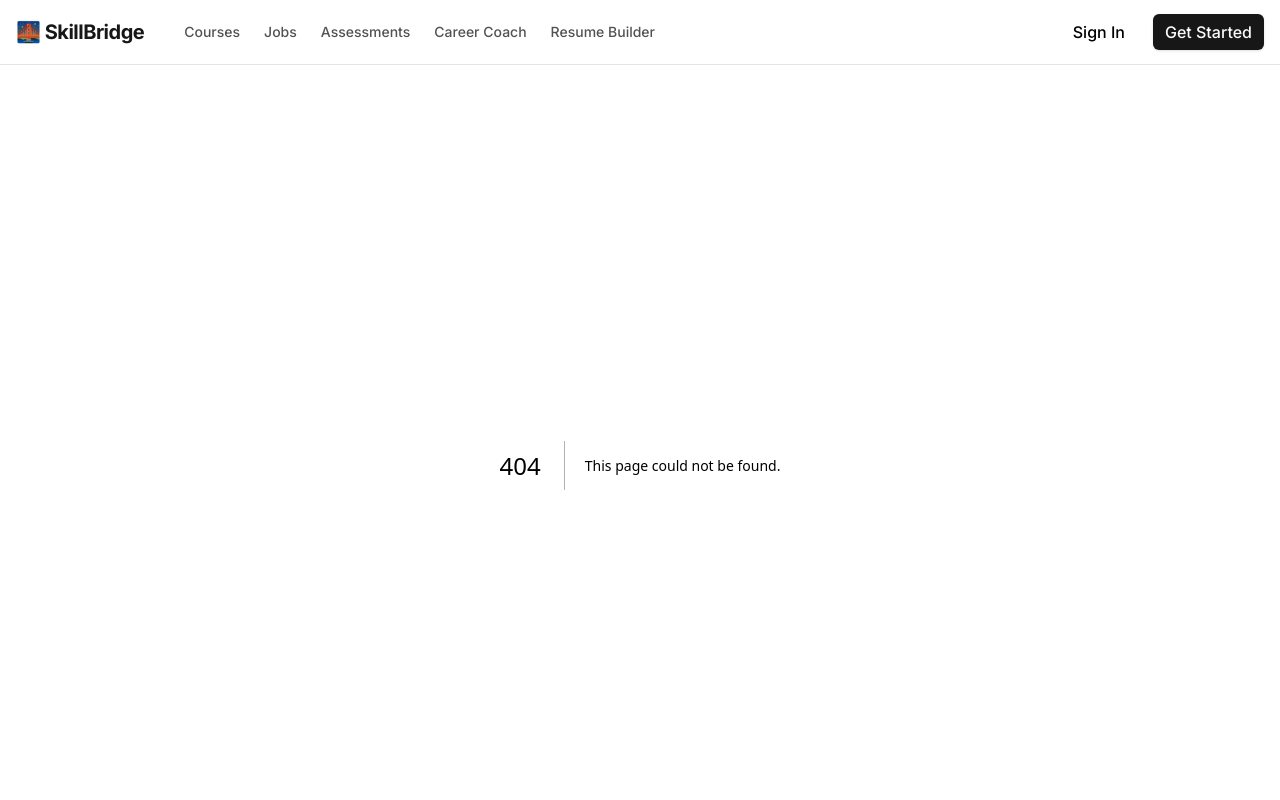
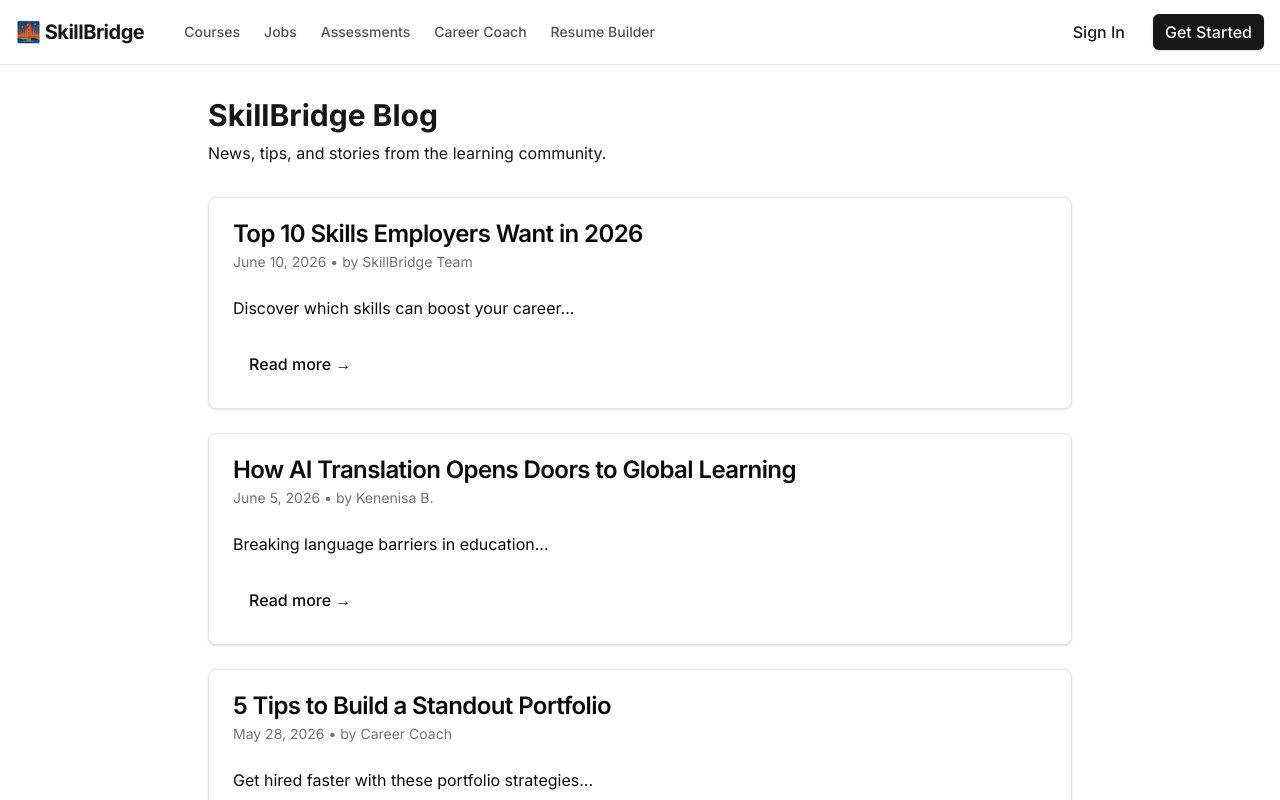
Before and after one commit to kenenisabeyan/edot-bridge, a Next.js app: page /blog in a window 1280 px wide. Before the commit this address had no page. Shown: the top 800 px of the page. Built offline with nearby package versions, Linux system fonts and the light colour scheme.

Commit message:
feat: create BlogPostPage component with dynamic post rendering and navigation

```diff
--- /dev/null
+++ b/app/blog/[slug]/page.tsx
@@ -0,0 +1,43 @@
+import { notFound } from "next/navigation";
+import Link from "next/link";
+import { Button } from "@/components/ui/button";
+
+const postsContent: Record<string, { title: string; content: string; date: string; author: string }> = {
+  "top-skills-2026": {
+    title: "Top 10 Skills Employers Want in 2026",
+    content: "Full content here... (mock) Employers are looking for AI, data analysis, soft skills, and more.",
+    date: "June 10, 2026",
+    author: "SkillBridge Team"
+  },
+  "ai-translation": {
+    title: "How AI Translation Opens Doors to Global Learning",
+    content: "AI is breaking language barriers... (mock) Now you can learn in Amharic, Afaan Oromo, and more.",
+    date: "June 5, 2026",
+    author: "Kenenisa B."
+  },
+  "portfolio-tips": {
+    title: "5 Tips to Build a Standout Portfolio",
+    content: "Include projects, certificates, and a clear bio... (mock) Use our portfolio builder!",
+    date: "May 28, 2026",
+    author: "Career Coach"
+  }
+};
+
+export default async function BlogPostPage({ params }: { params: Promise<{ slug: string }> }) {
+  const { slug } = await params;
+  const post = postsContent[slug];
+  if (!post) return notFound();
+
+  return (
+    <div className="container mx-auto py-8 px-4 max-w-3xl">
+      <Button asChild variant="ghost" className="mb-4">
+        <Link href="/blog">← Back to Blog</Link>
+      </Button>
+      <h1 className="text-3xl font-bold">{post.title}</h1>
+      <p className="text-muted-foreground mb-6">{post.date} • by {post.author}</p>
+      <div className="prose max-w-none">
+        <p>{post.content}</p>
+      </div>
+    </div>
+  );
+}
--- /dev/null
+++ b/app/blog/page.tsx
@@ -0,0 +1,36 @@
+import Link from "next/link";
+import { Card, CardContent, CardDescription, CardFooter, CardHeader, CardTitle } from "@/components/ui/card";
+import { Button } from "@/components/ui/button";
+
+const blogPosts = [
+  { slug: "top-skills-2026", title: "Top 10 Skills Employers Want in 2026", excerpt: "Discover which skills can boost your career...", date: "June 10, 2026", author: "SkillBridge Team" },
+  { slug: "ai-translation", title: "How AI Translation Opens Doors to Global Learning", excerpt: "Breaking language barriers in education...", date: "June 5, 2026", author: "Kenenisa B." },
+  { slug: "portfolio-tips", title: "5 Tips to Build a Standout Portfolio", excerpt: "Get hired faster with these portfolio strategies...", date: "May 28, 2026", author: "Career Coach" },
+];
+
+export default function BlogPage() {
+  return (
+    <div className="container mx-auto py-8 px-4 max-w-4xl">
+      <h1 className="text-3xl font-bold mb-2">SkillBridge Blog</h1>
+      <p className="text-muted-foreground mb-8">News, tips, and stories from the learning community.</p>
+      <div className="grid gap-6">
+        {blogPosts.map(post => (
+          <Card key={post.slug}>
+            <CardHeader>
+              <CardTitle>{post.title}</CardTitle>
+              <CardDescription>{post.date} • by {post.author}</CardDescription>
+            </CardHeader>
+            <CardContent>
+              <p>{post.excerpt}</p>
+            </CardContent>
+            <CardFooter>
+              <Button asChild variant="link" className="p-0">
+                <Link href={`/blog/${post.slug}`}>Read more →</Link>
+              </Button>
+            </CardFooter>
+          </Card>
+        ))}
+      </div>
+    </div>
+  );
+}
```
